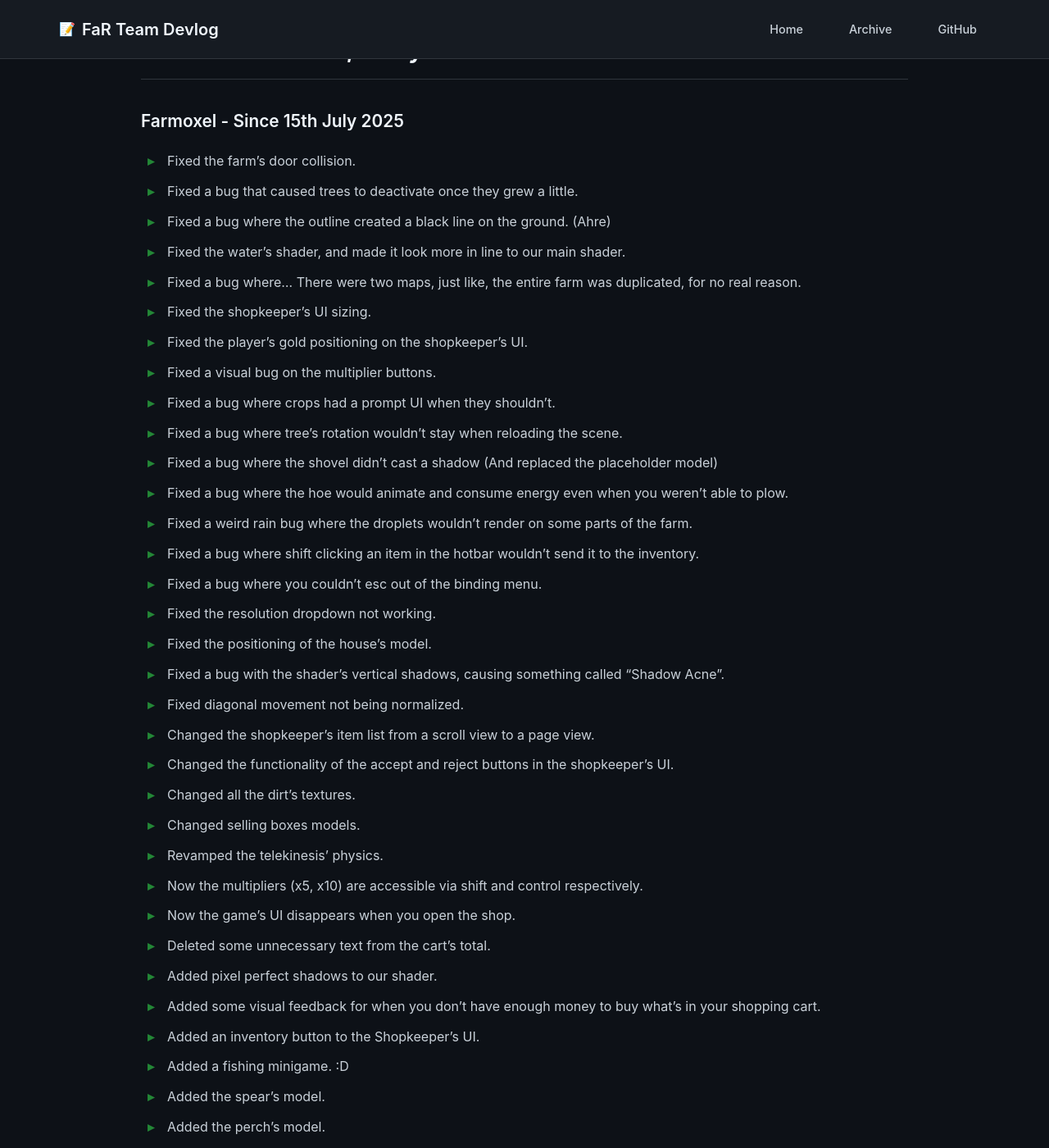
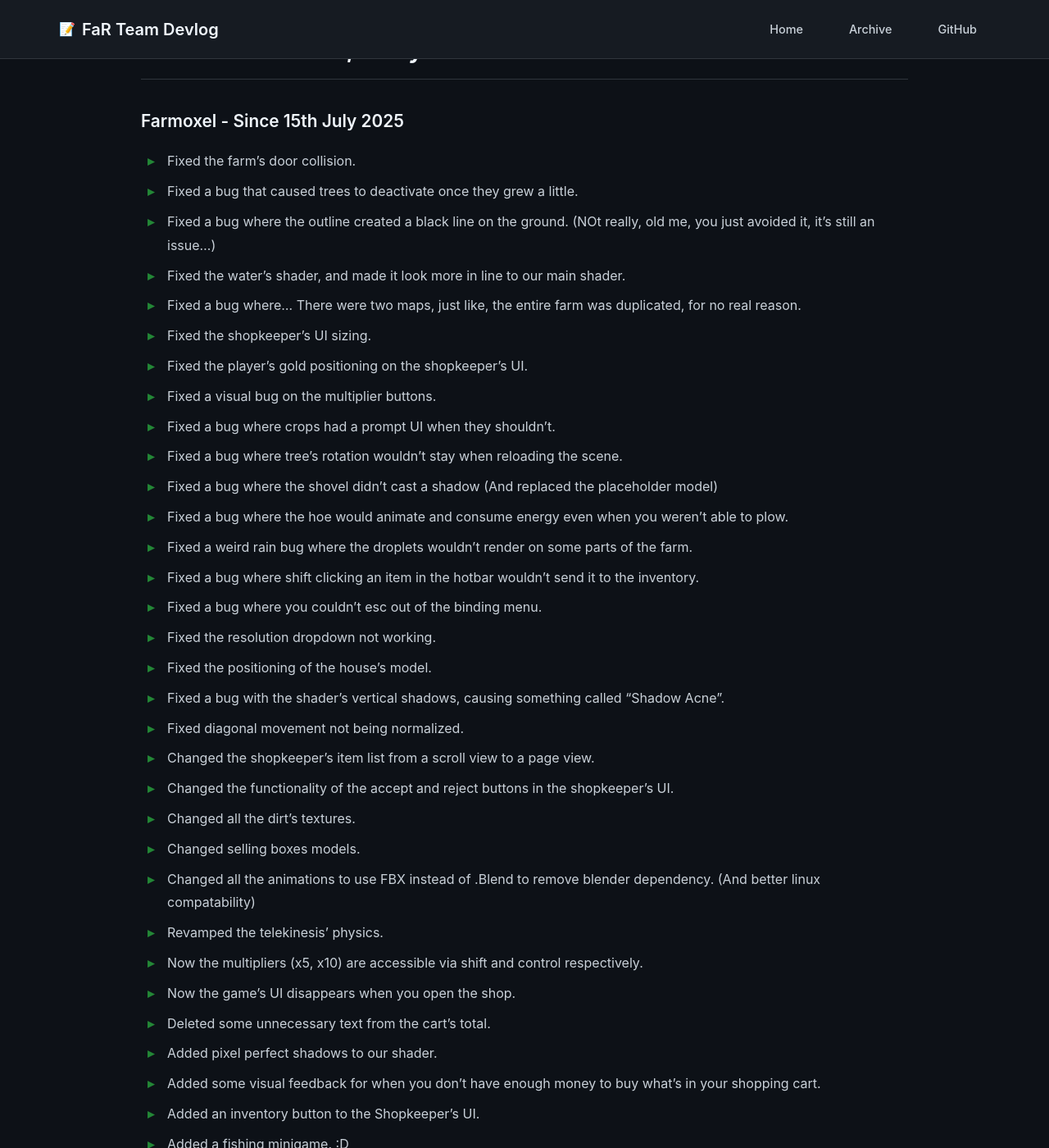
Before and after one commit to FaR-Team/patch-notes, a Jekyll site: the page built from _posts/2025-07-15-Farmoxel-Is-Back-Baby.md, in a window 1280 px wide and 1400 px high, scrolled down 324 px. Shown: the whole window at 82% size. Built offline with Jekyll 4.4.1, drawn with Linux system fonts in a browser that asks for light colours; our own code applies the rules of GitHub Pages for plain Markdown files; some of the changed text lies outside the part shown.

Commit message:
Update 2025-07-15-Farmoxel-Is-Back-Baby.md
+ Changed all the animations to use FBX instead of .Blend to remove blender dependency. (And better linux compatability)
+ Added a multi-cell "Footprint" system (Basically grid size).
+ Updated the entire system behind the grid and the grid ghost.

```diff
--- a/_posts/2025-07-15-Farmoxel-Is-Back-Baby.md
+++ b/_posts/2025-07-15-Farmoxel-Is-Back-Baby.md
@@ -4,7 +4,7 @@
 
 + Fixed the farm's door collision.
 + Fixed a bug that caused trees to deactivate once they grew a little.
-+ Fixed a bug where the outline created a black line on the ground. (Ahre)
++ Fixed a bug where the outline created a black line on the ground. (NOt really, old me, you just avoided it, it's still an issue...)
 + Fixed the water's shader, and made it look more in line to our main shader.
 + Fixed a bug where... There were two maps, just like, the entire farm was duplicated, for no real reason.
 + Fixed the shopkeeper's UI sizing.
@@ -25,6 +25,7 @@
 + Changed the functionality of the accept and reject buttons in the shopkeeper's UI.
 + Changed all the dirt's textures.
 + Changed selling boxes models.
++ Changed all the animations to use FBX instead of .Blend to remove blender dependency. (And better linux compatability)
 + Revamped the telekinesis' physics.
 + Now the multipliers (x5, x10) are accessible via shift and control respectively.
 + Now the game's UI disappears when you open the shop.
@@ -46,9 +47,11 @@
 + Added the Storage Rack's model.
 + Added a new devUtil developed by one of our ex members: Vlyx's notes - They are quite literally notes on the unity editor.
 + Added two new devUtils: FaR-Folders and FaR-Hierarchy.
++ Added a multi-cell "Footprint" system (Basically grid size).
 + Now you can press esc while rebinding to cancel the rebind.
 + Now particles fall from the fertilizer depending on how you handle it with the telekinesis.
 + Made some improvements to the game's day-night lighting calculation and overall sun arc.
 + Updated the game's icon.
 + Updated the debug console's commands to use names instead of ints.
 + Updated the range of the telekinesis ray.
++ Updated the entire system behind the grid and the grid ghost.
```
